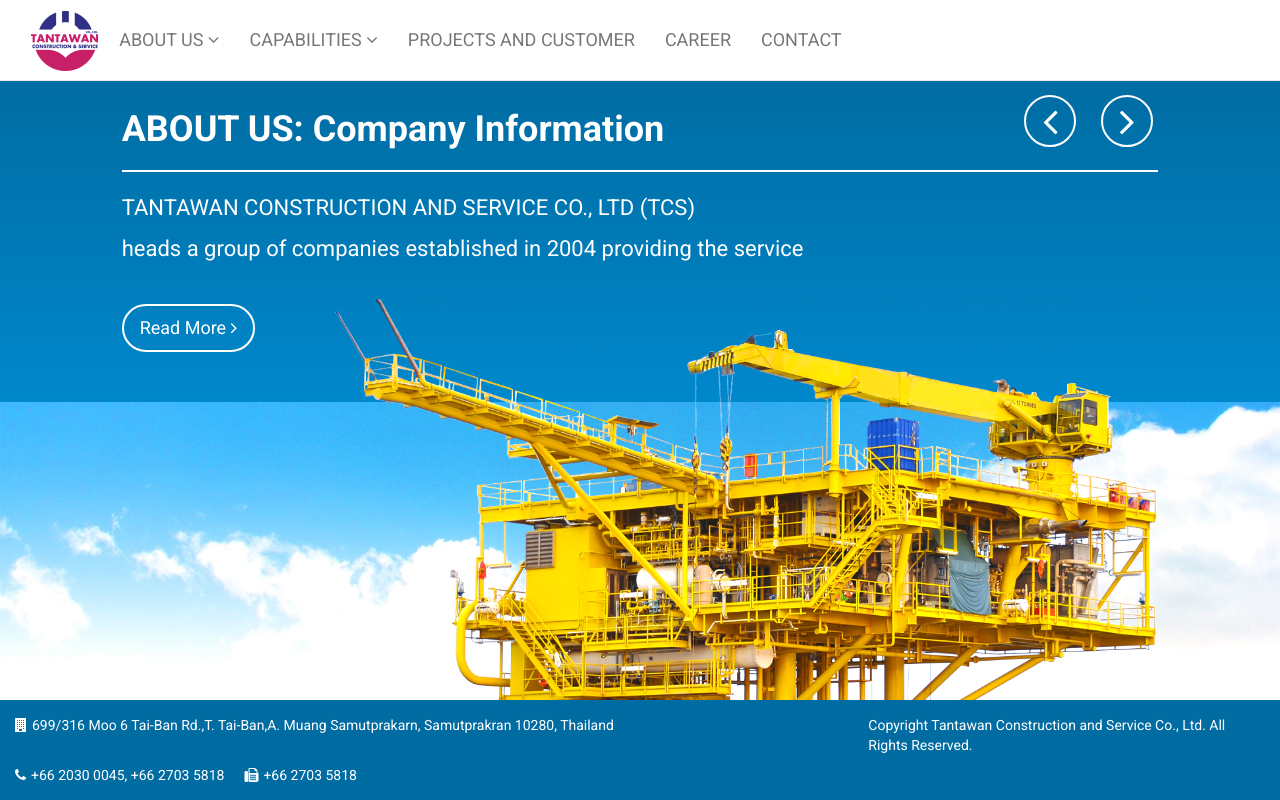
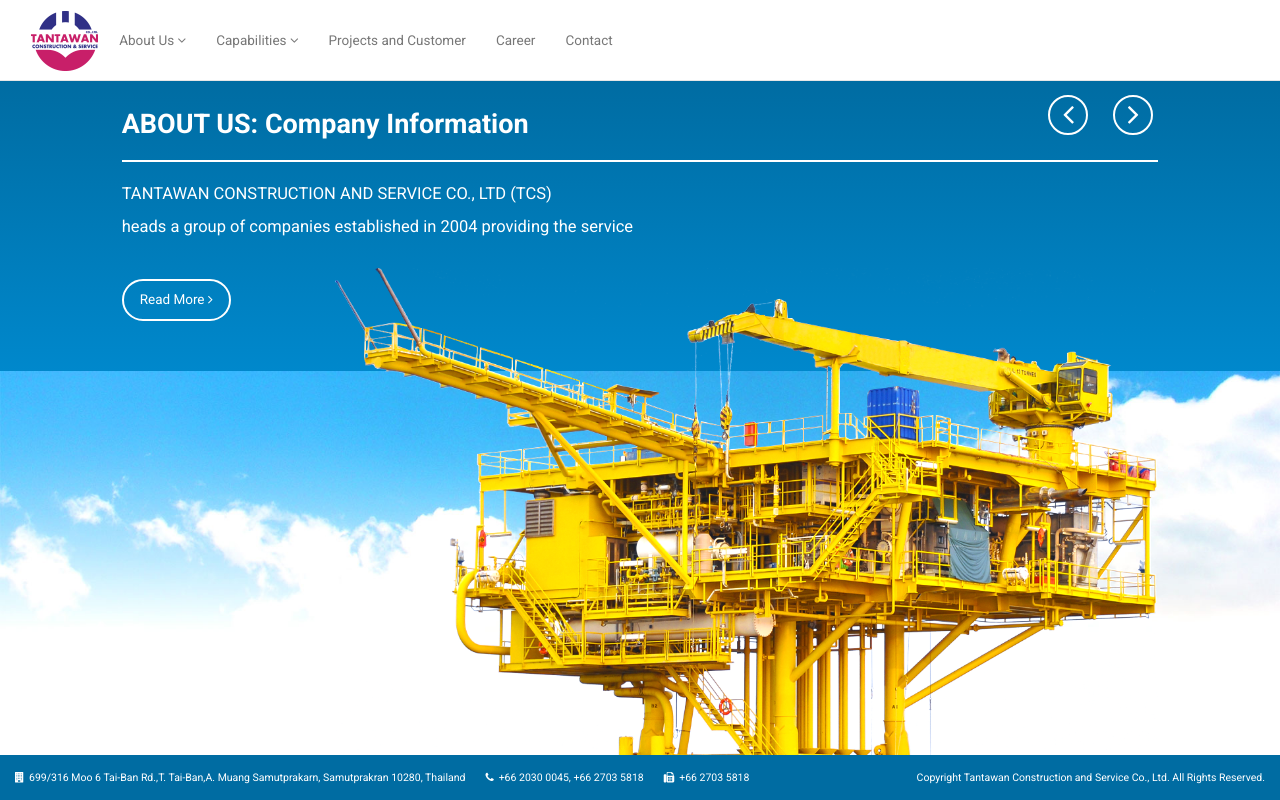
Before and after one commit to pongsakons/Web_Tantawancorp, a PHP site: page /phpmail/index-main.html in a window 1280 px wide. Run offline with PHP 8.4, Linux system fonts and the light colour scheme.

Commit message:
Fixed fullpage PC, Notebook

```diff
--- a/css/style.css
+++ b/css/style.css
@@ -77,8 +77,7 @@ ol, ul {
   .navbar-default .navbar-nav > li > a {
     font-size: 18px;
     font-size: 1.125rem;
-    padding: 30px 30px 30px 0;
-    text-transform: uppercase; }
+    padding: 30px 30px 30px 0; }
     .navbar-default .navbar-nav > li > a:focus {
       color: #636363;
       outline: transparent; }
@@ -224,6 +223,9 @@ ol, ul {
       margin-right: 20px; }
 
 /* pull-right on all except xs devices */
+@media (min-width: 1200px) and (max-width: 1600px) {
+  html {
+    font-size: 12px; } }
 @media (min-width: 1200px) {
   .owl-carousel {
     height: 100%; }
--- a/css/style.scss
+++ b/css/style.scss
@@ -86,7 +86,6 @@ ol, ul {
       font-size: 18px;
       font-size: $font-18;
       padding: 30px 30px 30px 0;
-      text-transform: uppercase;
       &:focus {
         color: $grey-color;
         outline: transparent;
@@ -259,6 +258,12 @@ ol, ul {
 }
 
 /* pull-right on all except xs devices */
+
+@media (min-width : 1200px) and (max-width : 1600px) {
+  html{
+    font-size: 12px;
+  }
+}
 @media (min-width: 1200px) {
   .owl-carousel {
     height: 100%;
--- a/js/script.js
+++ b/js/script.js
@@ -7,17 +7,14 @@ function loadContentPage() {
     $("#footer").load("footer.html");
     $("#navBar").load("navbar.html");
 }
+function hamburgerToggle() {
+    $(".navbar-toggle").on("click", function () {
+        $(this).toggleClass("active");
+    });
+}
 loadContentPage();
 $(document).ready(function () {
-    // Function create
-    function hamburgerToggle() {
-        $(".navbar-toggle").on("click", function () {
-            $(this).toggleClass("active");
-        });
-    }
-
     hamburgerToggle();
-
     //Call slider
     $(".owl-carousel").owlCarousel(
         {
```
Also changed, not shown: 1 other file.
